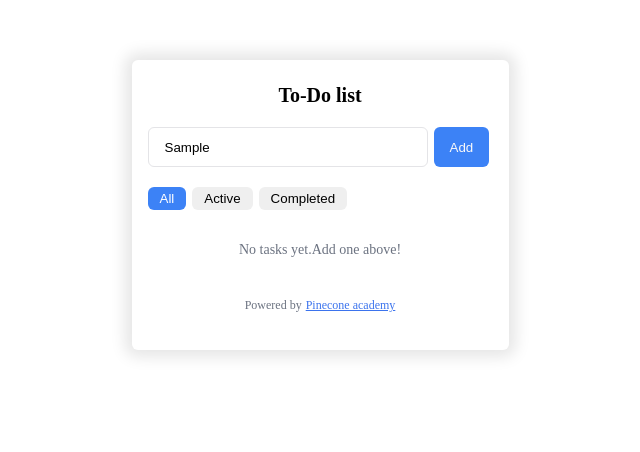
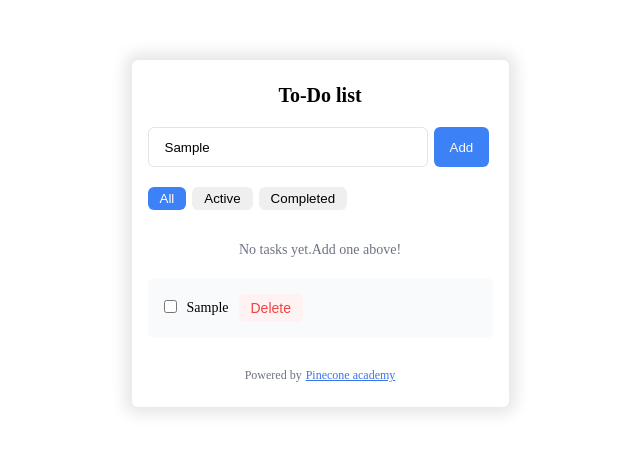
Before and after one commit to Enkhlen11/todo-app, a Next.js app: page / in a window 1280 px wide. Both pictures are taken after typing "Sample" into the empty fields and a click on the button "Add". Shown: the top 452 px of the page, without its empty margins (320-960 px from the left). Built offline with nearby package versions, Linux system fonts and the light colour scheme.

Commit message:
add Handler

```diff
--- a/src/app/page.js
+++ b/src/app/page.js
@@ -1,14 +1,15 @@
 "use client";
 import { useState } from "react";
 import styles from "./page.module.css";
+import Tasks from "../components/task";
 
 export default function Home() {
-  const [todos, setTodos] = useState(["g"]);
+  const [todos, setTodos] = useState([]);
   const [newTodo, setNewTodo] = useState("");
   const [activeFilter, setActiveFilter] = useState("all");
 
   const addTodoHandler = () => {
-    setTodos([...todos, newTodo]);
+    setTodos([...todos, { title: newTodo, isCompleted: false }]);
   };
 
   return (
@@ -54,6 +55,7 @@ export default function Home() {
         </div>
         <div>
           <p className={styles.info}>No tasks yet.Add one above!</p>
+          <Tasks todos={todos} setTodos={setTodos} />
           {/* {todos.map((todo, index) => {
             return <p key={index}>{todo}</p>;
           })} */}
--- a/src/app/page.module.css
+++ b/src/app/page.module.css
@@ -18,7 +18,7 @@
 }
 .body-width {
   width: 377px;
-  height: 290px;
+
   margin: auto;
   margin-top: 60px;
   padding: 24px 16px;
@@ -42,6 +42,10 @@
 }
 .input:hover {
   border: solid 2px #2463eb;
+}
+.input:focus {
+  outline: none;
+  border-color: #0066ff;
 }
 .allBtn button {
   padding: 4px 12px;
--- a/src/components/Board.jsx
+++ /dev/null
@@ -1 +0,0 @@
-import board from "../style/board.module.css";
--- /dev/null
+++ b/src/components/Task.jsx
@@ -0,0 +1,53 @@
+import tasks from "../style/task.module.css";
+// const functionName = ()=>{}
+//function functionName(){}
+
+const Tasks = ({ todos, setTodos }) => {
+  function deleteHandler(index) {
+    const userConfirmed = confirm(
+      "Are you sure you want to delete this task ?"
+    );
+    if (userConfirmed) {
+      todos.splice(index, 1);
+      setTodos([...todos]);
+    }
+  }
+  const handleCheckBox = (index) => {
+    todos[index].isCompleted = !todos[index].isCompleted;
+    setTodos([...todos]);
+    console.log(todos);
+  };
+  //["hiisen ym", "hiih ym"]
+  //[{title:"hiisen ym", isCompleted:fasle}]
+
+  return (
+    <div className={tasks.newTodo}>
+      {todos.map((todo, index) => {
+        return (
+          <div key={index} className={tasks.todoFlex}>
+            <div>
+              <input
+                onChange={(event) => {
+                  handleCheckBox(index);
+                }}
+                type="checkbox"
+                name=""
+                id=""
+              />
+            </div>
+            <p className={todo.isCompleted ? tasks.completed : "aa"}>
+              {todo.title}
+            </p>
+            <button
+              onClick={() => deleteHandler(index)}
+              className={tasks.deleteButton}
+            >
+              Delete
+            </button>
+          </div>
+        );
+      })}
+    </div>
+  );
+};
+export default Tasks;
--- /dev/null
+++ b/src/style/task.module.css
@@ -0,0 +1,24 @@
+.newTodo {
+  width: 345px;
+}
+.todoFlex {
+  margin-bottom: 10px;
+  display: flex;
+  background-color: #f9fafb;
+  padding: 16px;
+  border-radius: 6px;
+  font-size: 14px;
+  gap: 10px;
+  align-items: center;
+}
+.deleteButton {
+  padding: 6px 12px;
+  font-size: 14px;
+  color: #ef4444;
+  background-color: #fef2f2;
+  border-radius: 6px;
+  border: none;
+}
+.completed {
+  text-decoration: line-through;
+}
```
Also changed, not shown: src/style/board.module.css (deleted).
